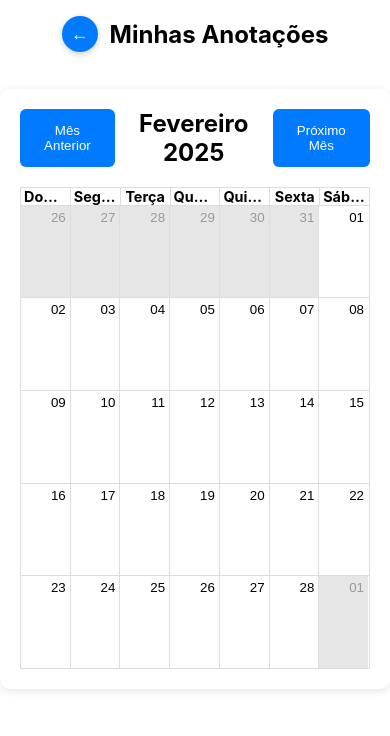
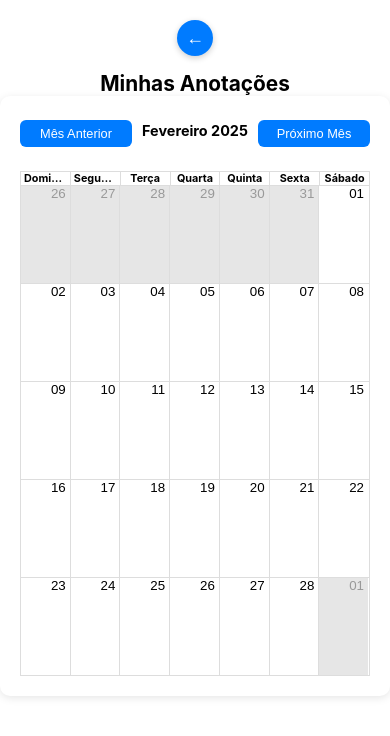
Before and after one commit to zezo-melo/grymdiary, a React (Create React App) app in the folder frontend/: page /calendar/1 in a window 390 px wide. Shown: the top 736 px of the page. Built offline with nearby package versions, Linux system fonts and the light colour scheme; no server answers; sample sign-in values are in the browser's storage.

Commit message:
responsividade mobile finalizada.

```diff
--- a/frontend/package.json
+++ b/frontend/package.json
@@ -22,7 +22,8 @@
     "start": "react-scripts start",
     "build": "react-scripts build",
     "test": "react-scripts test",
-    "eject": "react-scripts eject"
+    "eject": "react-scripts eject",
+    "dev": "npm start"
   },
   "eslintConfig": {
     "extends": [
--- a/frontend/src/components/auth/AuthPage.css
+++ b/frontend/src/components/auth/AuthPage.css
@@ -56,3 +56,9 @@
   .title-login{
     color: #333;
   }
+
+  @media (max-width: 680px) {
+    .auth-container {
+      margin: 60px 10px !important;
+    }
+  }
--- a/frontend/src/components/calendar/Calendar.js
+++ b/frontend/src/components/calendar/Calendar.js
@@ -1,4 +1,3 @@
-// ... imports (sem alterações)
 import React, { useState, useEffect, useMemo } from "react";
 import { Calendar } from "react-big-calendar";
 import { format, addMonths, subMonths, getDay, startOfWeek, parse } from "date-fns";
@@ -11,7 +10,6 @@ import axios from "axios";
 import { useNavigate, useParams } from "react-router-dom";
 import "./styles.css";
 
-// ... locale setup
 const locales = { "pt-BR": ptBR };
 const localizer = dateFnsLocalizer({
   format: (date, formatStr) => format(date, formatStr, { locale: ptBR }),
@@ -38,6 +36,7 @@ function MyCalendar() {
   const [modalIsOpen, setModalIsOpen] = useState(false);
   const [selectedDate, setSelectedDate] = useState(null);
   const [note, setNote] = useState("");
+  const [activeEventId, setActiveEventId] = useState(null);
 
   const token = localStorage.getItem("token");
   const config = useMemo(() => ({
@@ -51,10 +50,11 @@ function MyCalendar() {
       .get("http://localhost:5000/api/notes", config)
       .then((response) => {
         const fetchedEvents = response.data.map((note) => ({
-          start: new Date(note.start),
-          end: new Date(note.end),
+          start: new Date(new Date(note.start).setHours(8, 0, 0)),
+          end: new Date(new Date(note.end).setHours(9, 0, 0)),
           title: note.title,
           _id: note._id,
+          allDay: false,
         }));
         setEvents(fetchedEvents);
       })
@@ -70,6 +70,7 @@ function MyCalendar() {
     setNote(existingEvent ? existingEvent.title : "");
     setSelectedDate(selectedDate);
     setModalIsOpen(true);
+    setActiveEventId(null);
   };
 
   const closeModal = () => {
@@ -81,10 +82,16 @@ function MyCalendar() {
   const saveNote = () => {
     if (!selectedDate) return;
 
+    const startDate = new Date(selectedDate);
+    startDate.setHours(8, 0, 0);
+    const endDate = new Date(selectedDate);
+    endDate.setHours(9, 0, 0);
+
     const eventData = {
-      start: new Date(selectedDate),
-      end: new Date(selectedDate),
+      start: startDate,
+      end: endDate,
       title: note,
+      allDay: false,
     };
 
     const existingEvent = events.find(
@@ -139,7 +146,6 @@ function MyCalendar() {
 
   return (
     <div>
-      {/* Header com botão de voltar e título */}
       <div className="calendar-page-header">
         <button
           type="button"
@@ -158,11 +164,13 @@ function MyCalendar() {
           startAccessor="start"
           endAccessor="end"
           style={{ height: "100%" }}
-          selectable
+          selectable="ignoreEvents"
           onSelectSlot={({ start }) => openModal(start)}
           views={["month"]}
           date={date}
           onNavigate={updateMonth}
+          popup={true}
+          showAllDayEvents={false}
           components={{
             toolbar: () => (
               <div
@@ -196,12 +204,17 @@ function MyCalendar() {
               <span>{label.charAt(0).toUpperCase() + label.slice(1)}</span>
             ),
             event: ({ event }) => (
-              <div
-                className="custom-event"
-                onClick={() => openModal(event.start)}
+              <button
+                type="button"
+                className={`custom-event ${activeEventId === event._id ? "show-actions" : ""}`}
+                onClick={(e) => {
+                  e.stopPropagation();
+                  setActiveEventId(activeEventId === event._id ? null : event._id);
+                }}
                 onKeyDown={(e) => {
-                  if (e.key === "Enter") {
-                    openModal(event.start);
+                  if (e.key === "Enter" || e.key === " ") {
+                    e.stopPropagation();
+                    setActiveEventId(activeEventId === event._id ? null : event._id);
                   }
                 }}
                 style={{ cursor: "pointer" }}
@@ -229,7 +242,7 @@ function MyCalendar() {
                     <FaTrash />
                   </button>
                 </div>
-              </div>
+              </button>
             ),
           }}
         />
--- a/frontend/src/components/calendar/styles.css
+++ b/frontend/src/components/calendar/styles.css
@@ -120,6 +120,7 @@
   text-align: center;
   padding: 5px;
   font-size: 14px;
+  margin-top: 10px;
 }
 
 .event-text {
@@ -145,7 +146,7 @@
   cursor: pointer;
   font-size: 14px;
   color: white;
-  padding: 2px;
+  padding: 0px;
 }
 
 .edit-btn:hover {
@@ -160,7 +161,7 @@
 .rbc-event .event-buttons {
   display: flex;
   justify-content: center;
-  gap: 5px;
+  gap: 2px;
   margin-top: 5px;
 }
 
@@ -176,6 +177,7 @@
   padding: 20px;
   border-radius: 10px;
   box-shadow: 0 2px 8px rgba(0, 0, 0, 0.1);
+
 }
 
 /* Centralizar o calendário na tela */
@@ -211,14 +213,15 @@
 
 /* Estilo dos eventos */
 .custom-event {
-  background-color: #0d6efd;
+  background-color: #3174ad;
   color: white;
+  border: none;
   padding: 4px;
-  border-radius: 4px;
   font-size: 0.9rem;
   display: flex;
   justify-content: space-between;
   align-items: center;
+
 }
 
 .event-actions button {
@@ -227,11 +230,13 @@
   color: white;
   cursor: pointer;
   margin-left: 4px;
+
 }
 
 .event-actions button:hover {
   opacity: 0.7;
 }
+
 
 .calendar-page-header {
   display: flex;
@@ -268,3 +273,71 @@
 .calendar-page-header{
   justify-content: center;
 }
+
+@media (max-width: 768px) {
+
+  .back-round-button{
+    margin-top: 20px;
+    margin-bottom: -10px;
+  }
+
+  .calendar-page-header {
+    flex-direction: column;
+    align-items: center;
+    gap: 0.5rem;
+    text-align: center;
+  }
+
+  .calendar-page-header h2 {
+    font-size: 1.3rem;
+    margin-bottom: -20px;
+  }
+
+  .titulo-mes {
+    margin-top: 6px;
+    font-size: 0.9rem;
+    text-align: center;
+  }
+
+  .botao-anterior,
+  .botao-proximo {
+    font-size: 0.8rem;
+    padding: 6px 12px;
+    width: 32%;
+    margin: 0.25rem 0;
+  }
+
+  .rbc-calendar {
+    font-size: 0.75rem;
+  }
+
+  .rbc-toolbar {
+    flex-direction: column;
+    gap: 8px;
+  }
+
+  .custom-event .event-text {
+    font-size: 0.7rem;
+  }
+
+  .event-actions button {
+    font-size: 0.7rem;
+    padding: 2px 4px;
+  }
+
+  .modal{
+    margin: 10px;
+  }
+
+}
+
+/* Oculta os botões de ação no mobile */
+@media (max-width: 768px) {
+  .custom-event .event-actions {
+    display: none;
+  }
+
+  .custom-event.show-actions .event-actions {
+    display: flex;
+  }
+}
--- a/frontend/src/components/months/MonthGrid.css
+++ b/frontend/src/components/months/MonthGrid.css
@@ -42,3 +42,9 @@
   .month-grid-header{
     justify-items: center;
   }
+
+  @media (max-width: 600px) {
+    .month-grid {
+      grid-template-columns: repeat(2, 1fr);
+    }
+  }
```
Also changed, not shown: frontend/public/manifest.json.
